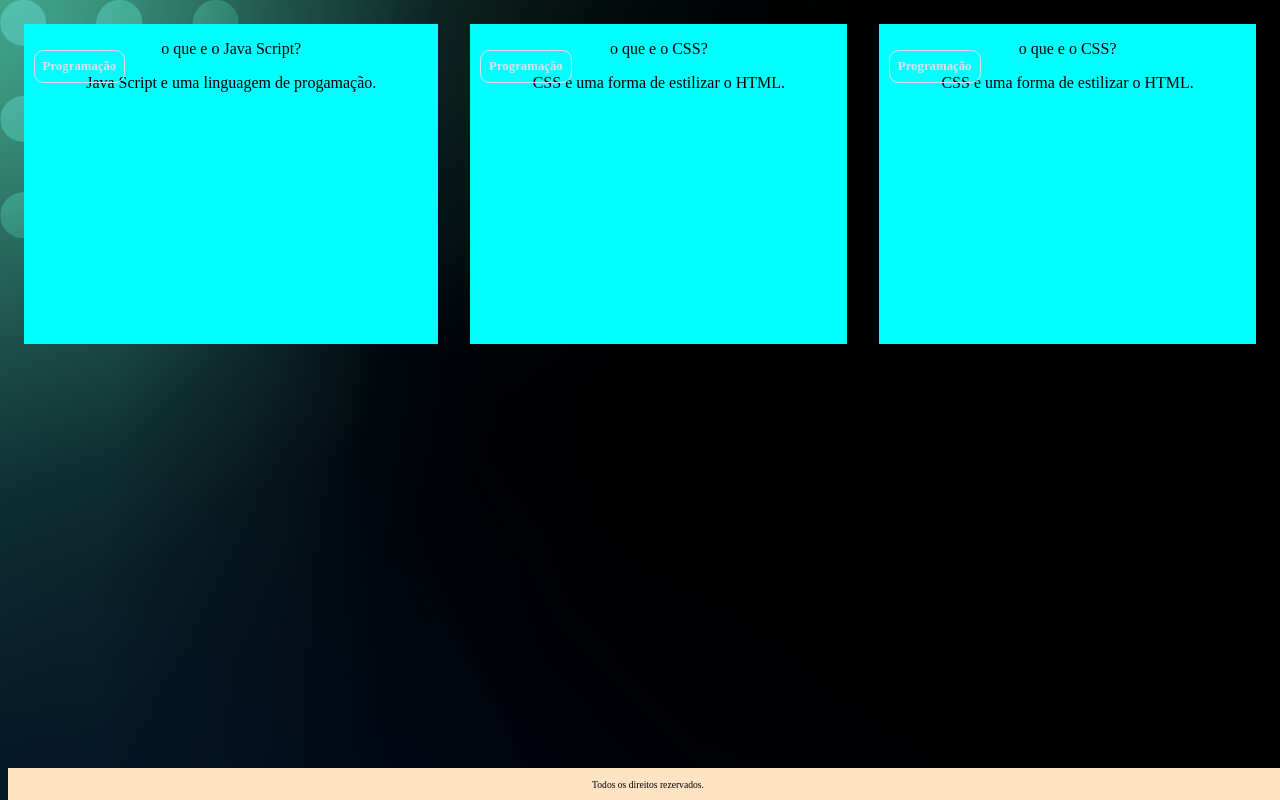
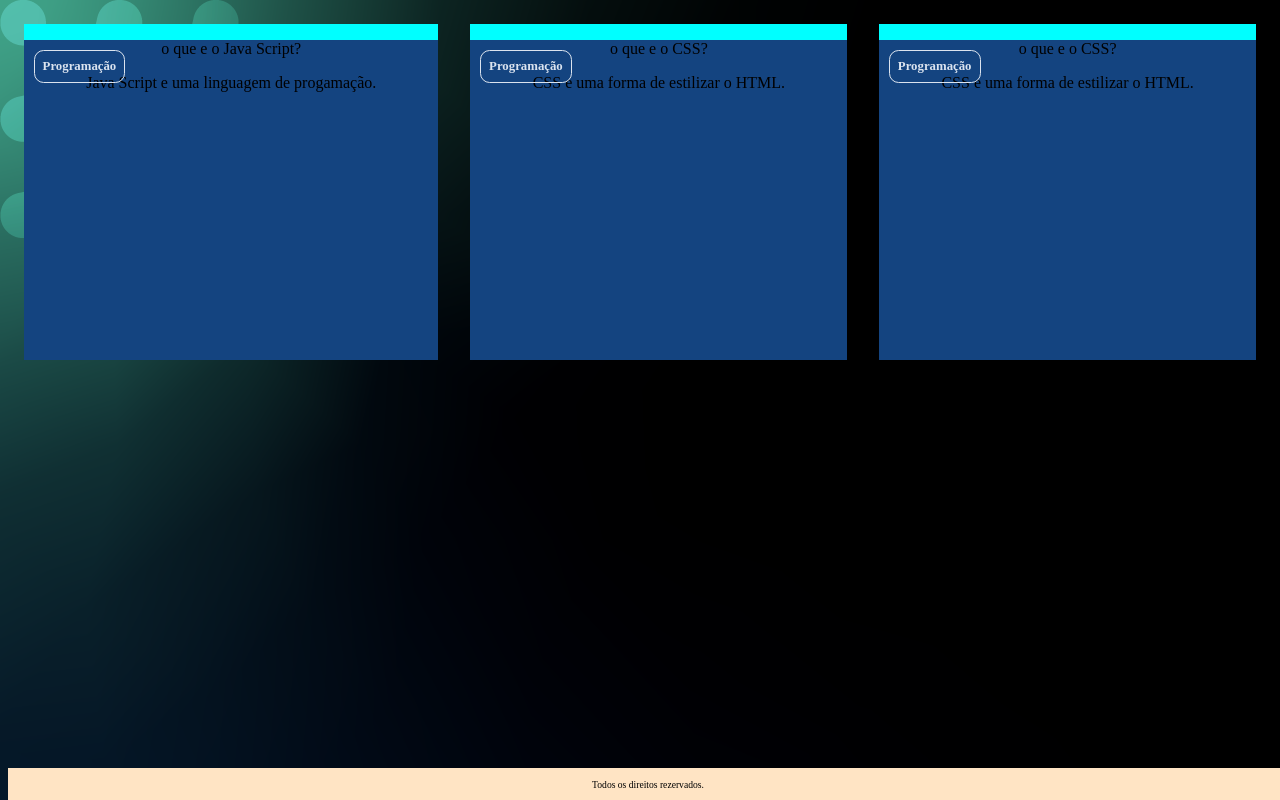
Before and after one commit to llyfox/Flashcards, a plain HTML site: page index.html in a window 1280 px wide. Drawn offline with Linux system fonts and the light colour scheme; a web font is replaced by a local one.

Commit message:
Update style.css

```diff
--- a/assets/style.css
+++ b/assets/style.css
@@ -21,6 +21,7 @@ body {
     flex-basis: calc(33% -6rem);
 }
 .cartao__conteudo {
+  background-color: var(--card-front-color);
   text-align: center;
   height: 100%;
 }
```
